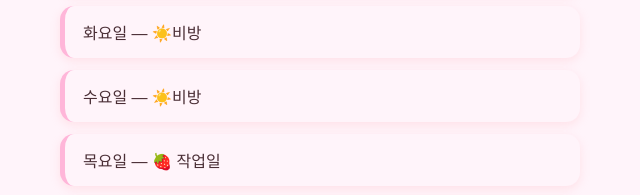
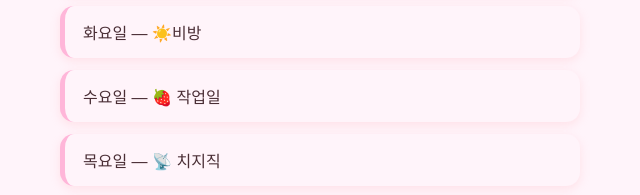
Before and after one commit to nerielchnnel-droid/AvennRoom, a plain HTML site: page index.html in a window 1280 px wide. Shown: the part 920-1115 px from the top of the page, 320-960 px from the left. Drawn offline with Linux system fonts and the light colour scheme.

Commit message:
index.html

```diff
--- a/index.html
+++ b/index.html
@@ -251,8 +251,8 @@ const scheduleData = {
     days: [
       "월요일 — ☀️비방",
       "화요일 — ☀️비방",
-      "수요일 — ☀️비방",
-      "목요일 — 🍓 작업일",
+      "수요일 — 🍓 작업일",
+      "목요일 — 📡 치지직",
       "금요일 — 📡 치지직",
       "토요일 — 📡 치지직",
       "일요일 — 📡 치지직"
@@ -267,8 +267,8 @@ const scheduleData = {
     days: [
       "Monday — 🔥Holiday",
       "Tuesday — 🔥Holiday",
-      "Wednesday — 🔥Holiday",
-      "Thursday — 🍓 No-Stream Day",
+      "Wednesday — 🍓 No-Stream Day",
+      "Thursday — 📡 Chzzk",
       "Friday — 📡 Chzzk",
       "Saturday — 📡 Chzzk",
       "Sunday — 📡 Chzzk"
@@ -283,8 +283,8 @@ const scheduleData = {
     days: [
       "月曜日 — 📡 Twitch",
       "火曜日 — 📡 Twitch",
-      "水曜日 — 📡 Twitch",
-      "木曜日 — 🍓 オフ配信デー",
+      "水曜日 — 🍓 オフ配信デー",
+      "木曜日 — 📺 チジジク",
       "金曜日 — 📺 チジジク",
       "土曜日 — 📺 チジジク",
       "日曜日 — 📺 チジジク"
```
